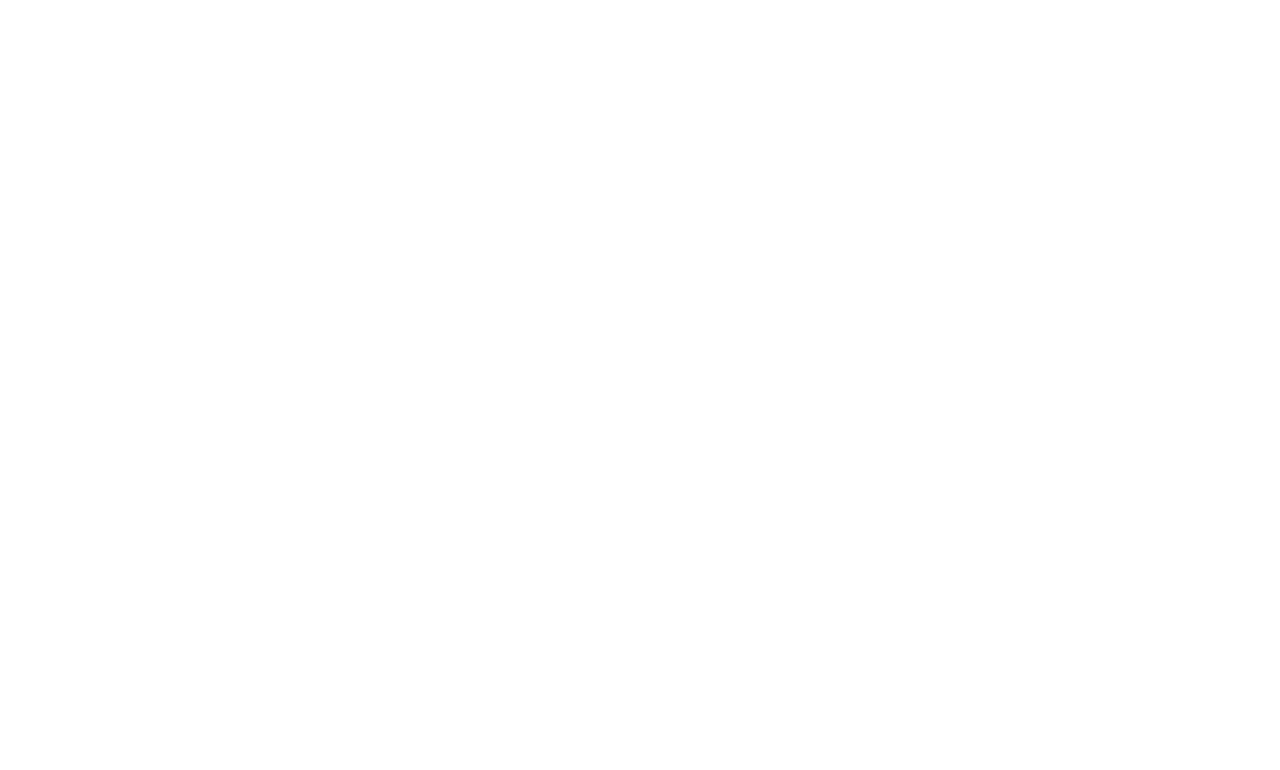
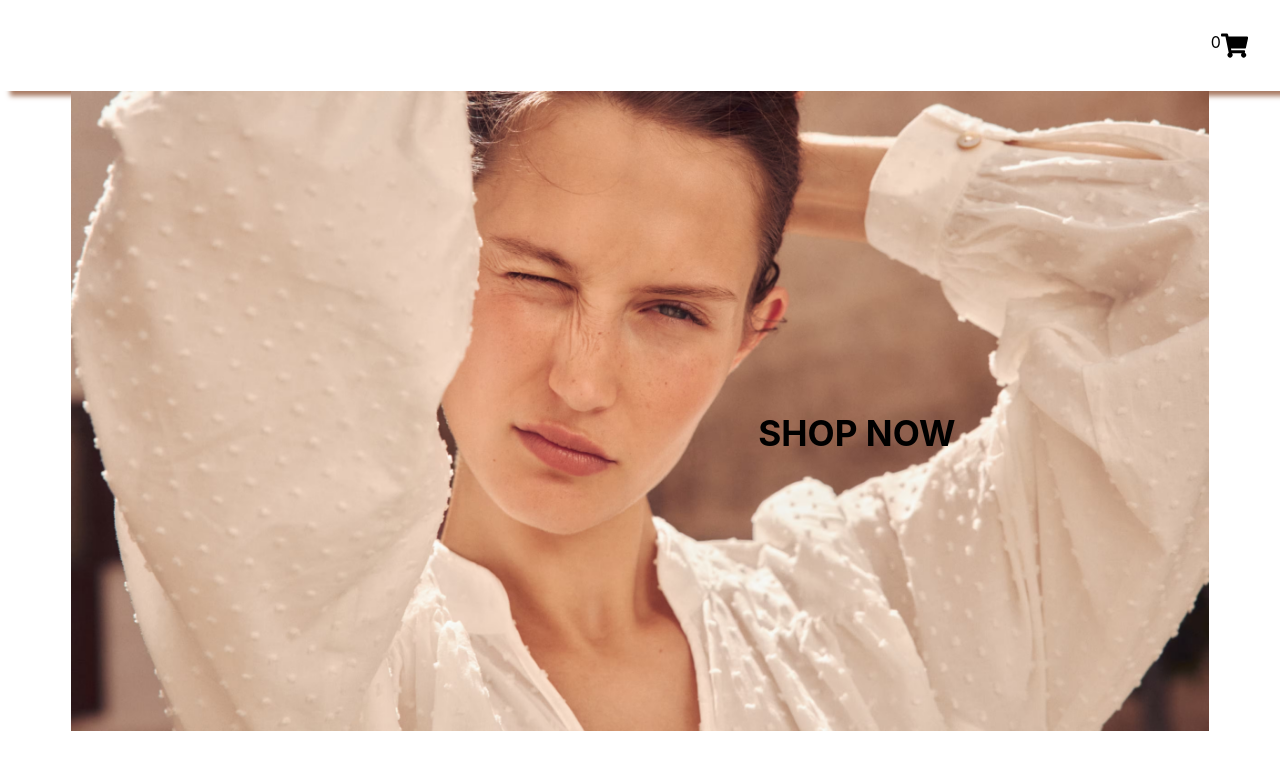
Before and after one commit to KavyaMVG/Product-Catalogue, a React (Create React App) app: page / in a window 1280 px wide. Before the commit this address had no page. Shown: the top 770 px of the page. Built offline with nearby package versions, Linux system fonts and the light colour scheme.

Commit message:
Design homepage

```diff
--- a/package.json
+++ b/package.json
@@ -10,6 +10,7 @@
     "json-server": "^1.0.0-beta.3",
     "react": "^19.1.0",
     "react-dom": "^19.1.0",
+    "react-icons": "^5.5.0",
     "react-router-dom": "^7.6.2",
     "react-scripts": "5.0.1",
     "web-vitals": "^2.1.4"
--- a/src/App.js
+++ b/src/App.js
@@ -3,14 +3,25 @@
 
 import ProductsListing from "./components/ProductsListing";
 import ProductDetails from "./components/ProductDetails";
+import { useState } from "react";
+import Cart from "./components/Cart";
+import Header from "./components/Header";
+import HomePage from "./components/HomePage";
 
 function App() {
+  const [cart, setCart] = useState([]);
   return (
     <div className="App">
       <Router>
+        <Header cart={cart} />
         <Routes>
+          <Route path="/" element={<HomePage />} />
           <Route path="products" element={<ProductsListing />} />
-          <Route path="products/:id" element={<ProductDetails />} />
+          <Route
+            path="products/:id"
+            element={<ProductDetails cart={cart} setCart={setCart} />}
+          />
+          <Route path="cart" element={<Cart cart={cart} />} />
         </Routes>
       </Router>
     </div>
--- /dev/null
+++ b/src/components/Cart.js
@@ -0,0 +1,30 @@
+import React from "react";
+
+const Cart = ({ cart }) => {
+  let productFreq = {};
+
+  cart.forEach((item) => {
+    if (item.id in productFreq) {
+      productFreq[item.id] = {
+        ...item,
+        quantity: productFreq[item.id].quantity + 1,
+      };
+    } else {
+      productFreq[item.id] = { ...item, quantity: 1 };
+    }
+  });
+
+  console.log({ productFreq });
+
+  return productFreq.map((item) => {
+    return (
+      <div key={item.id}>
+        <p>{item.price}</p>
+        <p>{item.name}</p>
+        <p>{item.id}</p>
+      </div>
+    );
+  });
+};
+
+export default Cart;
--- /dev/null
+++ b/src/components/Header.js
@@ -0,0 +1,19 @@
+import React from "react";
+import { useNavigate } from "react-router-dom";
+import { FaShoppingCart } from "react-icons/fa";
+import "./header.css";
+
+const Header = ({ cart }) => {
+  const navigate = useNavigate();
+
+  return (
+    <main>
+      <header className="header">
+        <span>{cart?.length}</span>
+        <FaShoppingCart className="cart" onClick={() => navigate("/cart")} />
+      </header>
+    </main>
+  );
+};
+
+export default Header;
--- /dev/null
+++ b/src/components/HomePage.js
@@ -0,0 +1,18 @@
+import React from "react";
+import modelImg from "../images/hnm.avif";
+import "./homePage.css";
+import { useNavigate } from "react-router-dom";
+
+const HomePage = () => {
+  const navigate = useNavigate();
+  return (
+    <div className="heroContainer">
+      <img src={modelImg} className="modelImg" alt="model" />
+      <h3 className="shopNowBtn" onClick={() => navigate(`/products`)}>
+        SHOP NOW
+      </h3>
+    </div>
+  );
+};
+
+export default HomePage;
--- a/src/components/ProductDetails.js
+++ b/src/components/ProductDetails.js
@@ -1,7 +1,7 @@
 import React, { useEffect, useState } from "react";
 import { useParams } from "react-router-dom";
 
-const ProductDetails = () => {
+const ProductDetails = ({ cart, setCart }) => {
   const { id } = useParams();
   const [productDetail, setProductDetail] = useState();
 
@@ -11,13 +11,19 @@
       .then((response) => setProductDetail(response))
       .catch((error) => console.log(error));
   }, [id]);
+  const handleAddToCart = (item) => {
+    setCart([...cart, item]);
+  };
 
   return (
     <div style={{ border: "1px solid black", width: "250px", margin: "1rem" }}>
+      {console.log("111", cart)}
       <p>{productDetail?.name}</p>
       <p>{productDetail?.price}</p>
       <img src={productDetail?.imageUrl} alt="product-img" />
-      <button>Add to cart</button>
+      <button onClick={() => handleAddToCart(productDetail)}>
+        Add to cart
+      </button>
     </div>
   );
 };
--- a/src/components/ProductsListing.js
+++ b/src/components/ProductsListing.js
@@ -20,7 +20,7 @@
   }, []);
 
   return (
-    <div>
+    <div className="cardList">
       {loading ? "Loadiiiinnnngggg" : <ProductCard products={products} />}
     </div>
   );
--- /dev/null
+++ b/src/components/header.css
@@ -0,0 +1,10 @@
+.header{
+    padding: 2rem;
+    display: flex;
+    justify-content: end;
+    box-shadow: 10px 5px 5px #a97b63;
+}
+
+.cart{
+    font-size: 1.7rem;
+}
--- /dev/null
+++ b/src/components/homePage.css
@@ -0,0 +1,21 @@
+.heroContainer{
+    position: relative;
+    width: 100%;
+    max-width: 100%;
+}
+.modelImg {
+    width: 100%;
+    display: block;
+    height: 80vh;
+    object-fit: contain;
+  }
+.shopNowBtn {
+    position: absolute;
+    top: 50%;
+    left: 50%;
+    transform: translate(60%, -80%);
+    color: black;
+    border: none;
+    cursor: pointer;
+    font-size: 2.2rem;
+  }
--- /dev/null
+++ b/src/useCart.js
@@ -0,0 +1,5 @@
+import { createContext, useContext } from "react";
+
+const CartContext = createContext(null);
+
+export default CartContext;
```
Also changed, not shown: src/images/hnm.avif (added), 1 other file (tests, documents, lock files or other folders).
